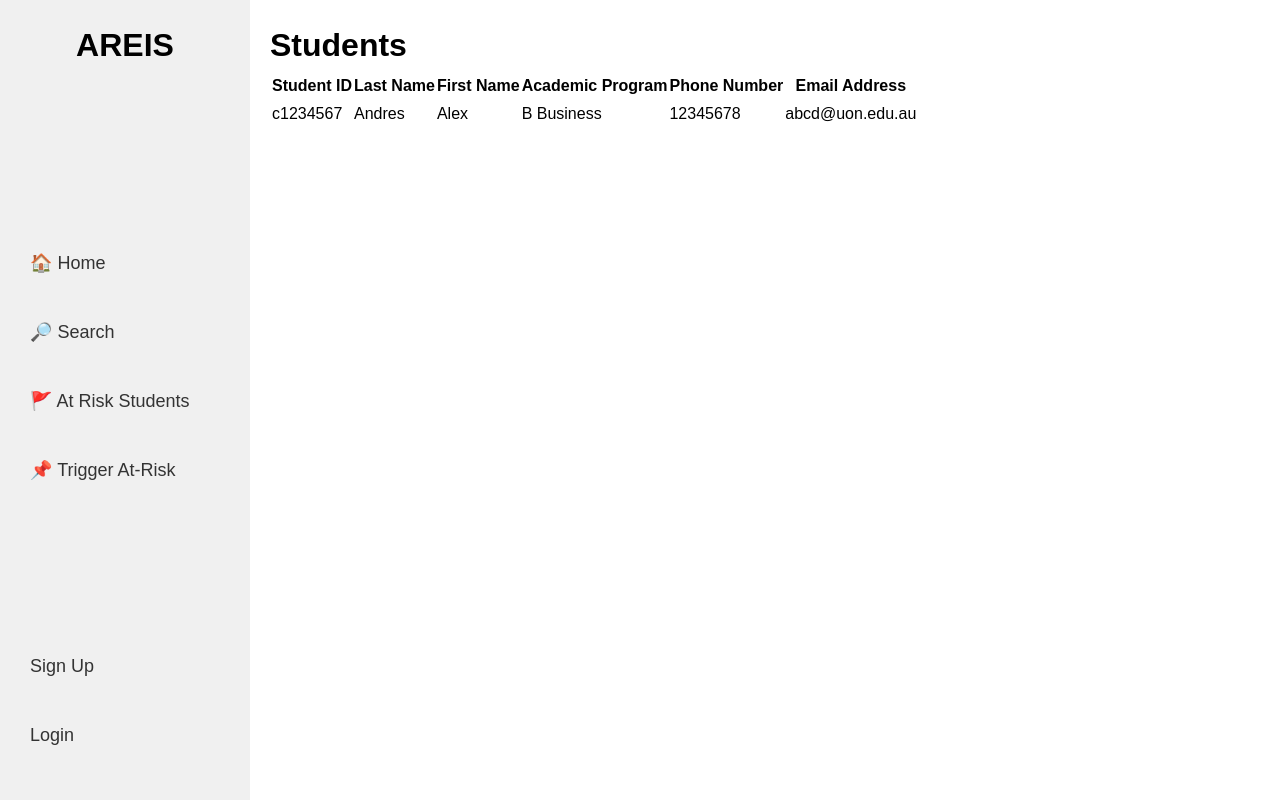
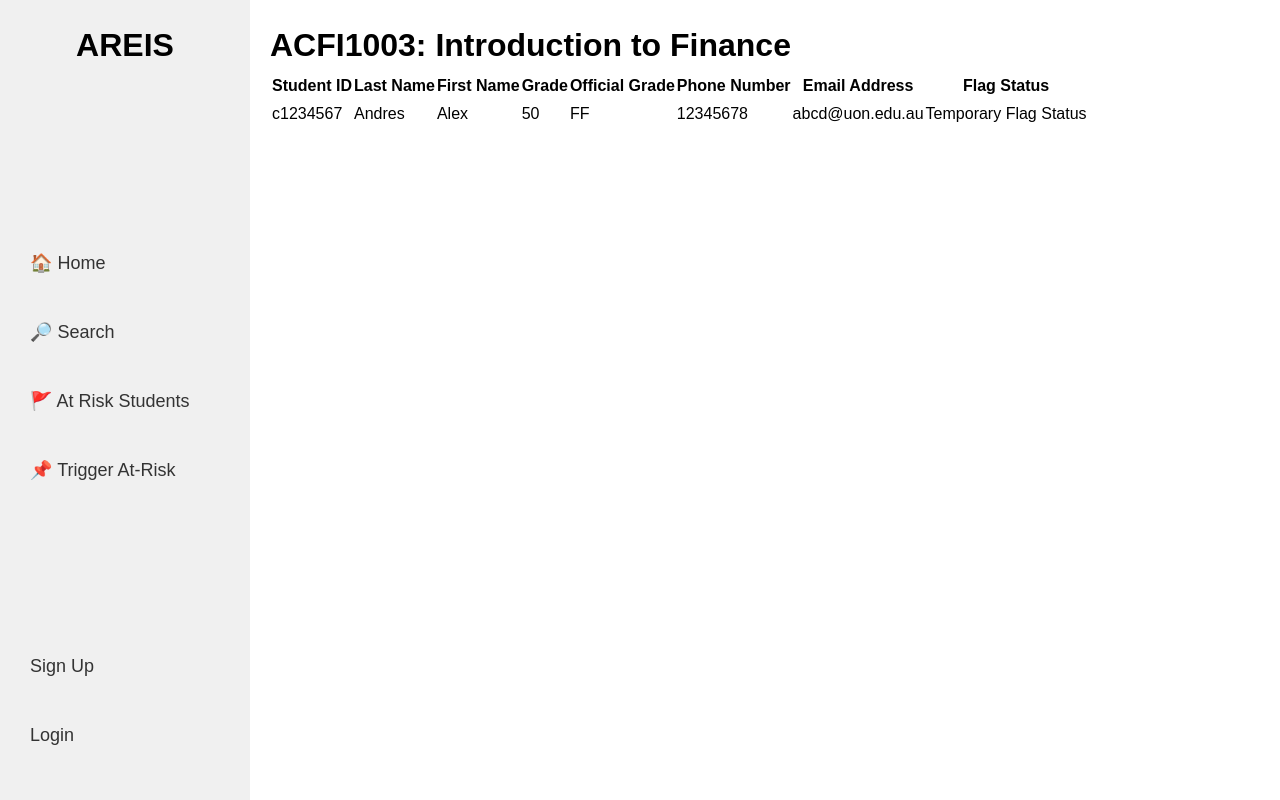
Before and after one commit to KaiboonTay/AREIS, a Django app: page /managestudents/trigger-students-list/1003/ in a window 1280 px wide. Run offline with Django 5.2, Linux system fonts and the light colour scheme; data comes from the database, SQL or seed files in the repository; both versions use the stored data as it was after the commit.

Commit message:
managestudent updated

```diff
--- a/AREIS/areis/managestudents/templates/managestudents/trigger_students_list.html
+++ b/AREIS/areis/managestudents/templates/managestudents/trigger_students_list.html
@@ -10,20 +10,23 @@
 
 {% block content %}
     <section>
-        <h1>Students</h1>
+        <h1>{{ course.subject }}{{ course.catalogueno }}: {{ course.classdescription }}</h1>
 
         {% comment %}
         the the value of posts here is from the posts in the post_list method in the views.py
         {% endcomment %}
+
         <table>
             <thead>
                 <tr class="tableHeader">
                     <th>Student ID</th>
                     <th>Last Name</th>
                     <th>First Name</th>
-                    <th>Academic Program</th>
+                    <th>Grade</th>
+                    <th>Official Grade</th>
                     <th>Phone Number</th>
                     <th>Email Address</th>
+                    <th>Flag Status</th>
                 </tr>
             </thead>
             <tbody>
@@ -32,9 +35,19 @@
                 <td>{{ student.studentid }}</td>
                 <td>{{ student.lastname }}</td>
                 <td>{{ student.firstname }}</td>
-                <td>{{ student.acadprogdesc }}</td>
+                {% for grade in studentsgrades%}
+                {%comment%}
+                grade.studentid.studentid (object instance) need to do this because in django when you access a foreign key it returns an object
+                grade.studentid is a model instance
+                {%endcomment%}
+                    {% if student.studentid == grade.studentid.studentid %}
+                        <td>{{ grade.gradeinput }}</td>
+                        <td>{{ grade.officialgrade }}</td>
+                    {% endif %}
+                {% endfor %}
                 <td>{{ student.phoneno }}</td>
                 <td>{{ student.email }}</td>
+                <td>Temporary Flag Status</td>
             </tr>
         {% endfor %}
             </tbody>
--- a/AREIS/areis/managestudents/views.py
+++ b/AREIS/areis/managestudents/views.py
@@ -15,10 +15,19 @@ def course_list(request):
 
 def trigger_students_list(request, CatalogueNo):
     #students = Students.objects.all()
-    studentsfilter = Studentgrades.objects.filter(catalogueno = CatalogueNo)
+    studentsgrades = Studentgrades.objects.filter(catalogueno = CatalogueNo)
     # Extract student IDs from the studentsfilter queryset
-    student_ids = studentsfilter.values_list('studentid', flat=True)
+    student_ids = studentsgrades.values_list('studentid', flat = True)
     # Filter Students based on the extracted student IDs
-    students = Students.objects.filter(studentid__in=student_ids)
+    students = Students.objects.filter(studentid__in = student_ids)
     #first - request (the link I think ie about, home, posts), second - html file location, third - setting the value of 'courses' as the courses object this will be used in the html file
-    return render(request, 'managestudents/trigger_students_list.html', { 'students' : students })
+    course = Courses.objects.get(catalogueno = CatalogueNo)
+
+    #print(studentsgrades)
+
+    context = {
+        'students': students,
+        'studentsgrades': studentsgrades,
+        'course': course
+    }
+    return render(request, 'managestudents/trigger_students_list.html', context)
```
Also changed, not shown: AREIS/areis/db.sqlite3.
